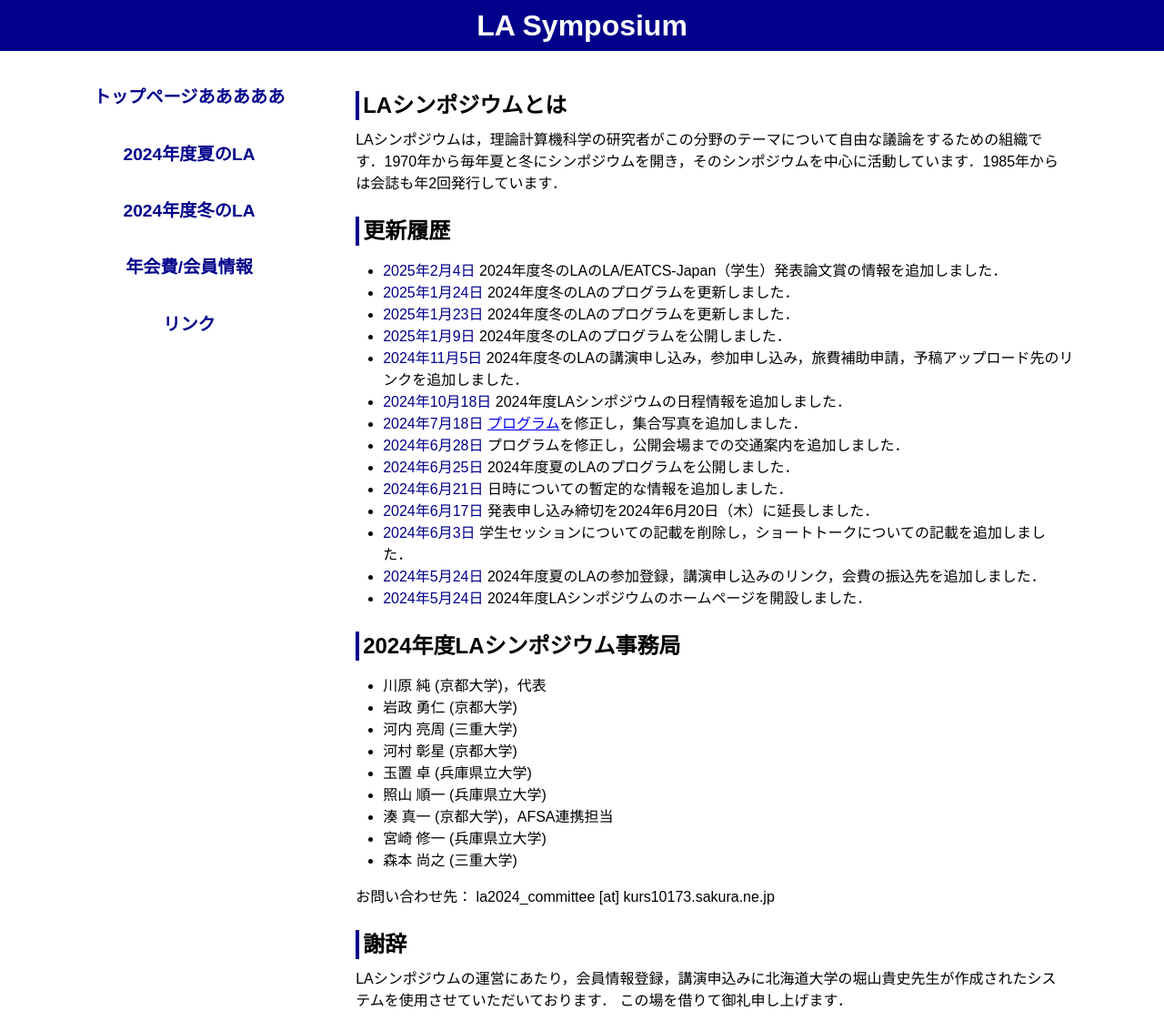
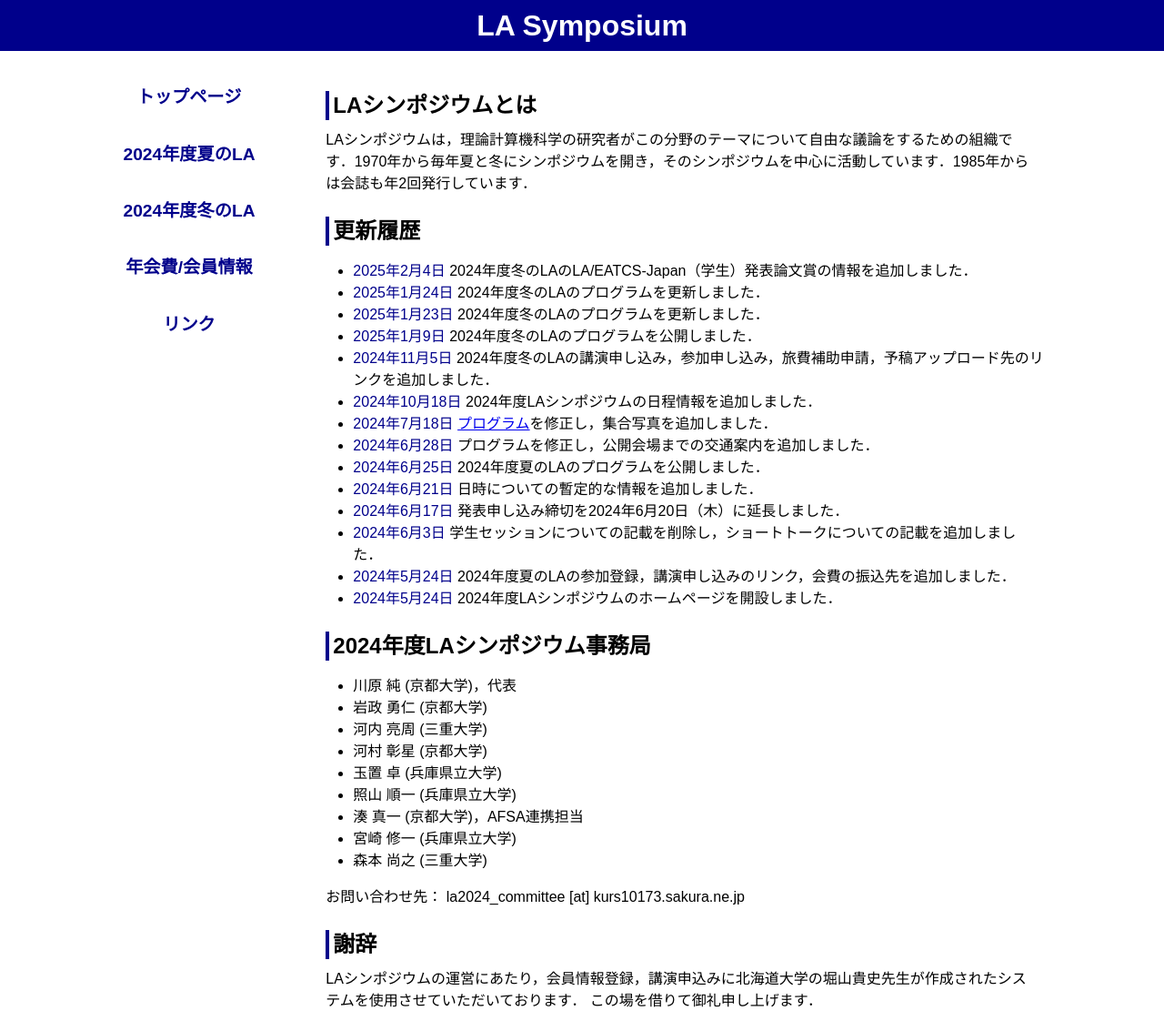
Before and after one commit to ytamura12/la-symposium_test.github.io, a Jekyll site: the page built from index.md, in a window 1280 px wide. Shown: the whole page at 91% size. Built offline with Jekyll 4.4.1, drawn with Linux system fonts in a browser that asks for light colours.

Commit message:
Update default.html

```diff
--- a/_layouts/default.html
+++ b/_layouts/default.html
@@ -13,7 +13,7 @@
   <div id="contents">
     <nav role="navigation">
       <ul role="menubar">
-        <li role="menuitem"><a href={{ "/index.html" | relative_url }}>トップページあああああ</a></li>
+        <li role="menuitem"><a href={{ "/index.html" | relative_url }}>トップページ</a></li>
         <li role="menuitem"><a href={{ "/2024/summer.html" | relative_url }}>2024年度夏のLA</a></li>
         <li role="menuitem"><a href={{ "/2024/winter.html" | relative_url }}>2024年度冬のLA</a></li>
         <li role="menuitem"><a href={{ "/members.html" | relative_url }}>年会費/会員情報</a></li>
```
